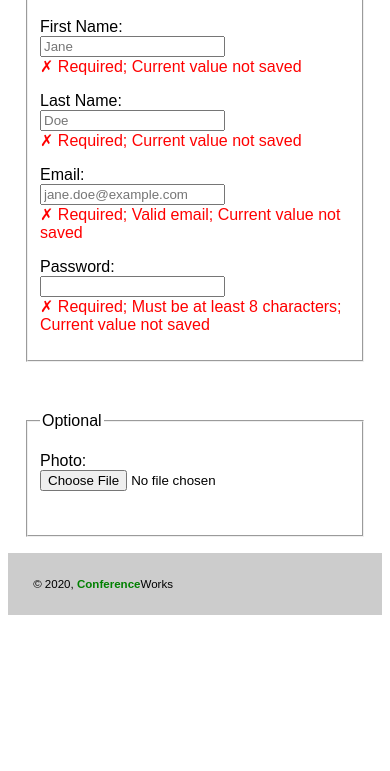
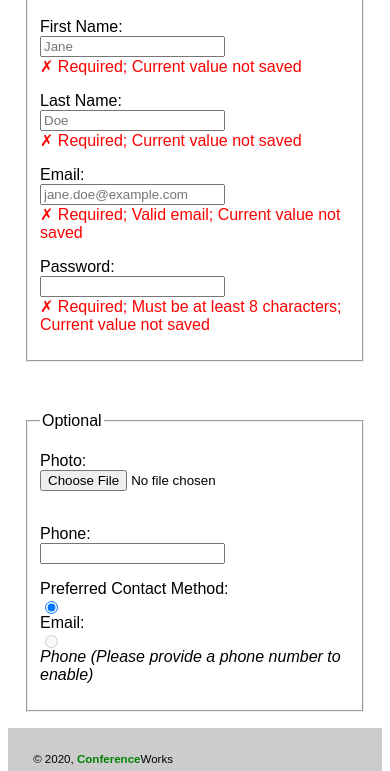
Before and after one commit to ThirstyHead/conferenceworks, a website: page profile/index.html in a window 390 px wide. Shown: the part 329-1100 px from the top of the page. Before the commit the page ends 952 px from the top, so only its background shows below. Drawn offline with Linux system fonts and the light colour scheme.

Commit message:
phone and preferred contact

```diff
--- a/profile/index.html
+++ b/profile/index.html
@@ -17,6 +17,19 @@
         border-radius: 50%;
       }
 
+      label[data-label="radio"]{
+        text-align: left;
+        width: auto;
+      }
+
+      input:disabled + label[data-label="radio"]{
+        font-style: italic;
+        font-color: #ccc
+      }
+
+      input:disabled + label[data-label="radio"]::after{
+        content: " (Please provide a phone number to enable)"
+      }
     </style>
 
     <script src="/conferenceworks/components/cw-header/index.js"></script>
@@ -281,6 +294,31 @@
             <img id="photo-preview" src="">
           </p>
 
+          <p>
+            <label for="phone">Phone</label>
+            <input id="phone"
+                   name="phone"
+                   type="tel">
+          </p>
+
+          <p>
+            <label>Preferred Contact Method</label>
+            <input id="preferred-email"
+                   name="preferred-contact"
+                   type="radio"
+                   value="email"
+                   checked>
+            <label for="preferred-email" data-label="radio">Email</label>
+            <input id="preferred-phone"
+                   name="preferred-contact"
+                   type="radio"
+                   value="phone"
+                   disabled
+                   >
+            <label for="preferred-phone" data-label="radio">Phone</label>
+          </p>
+
+
         <!--
           <p>
             <label for="biography">Biography</label>
```
